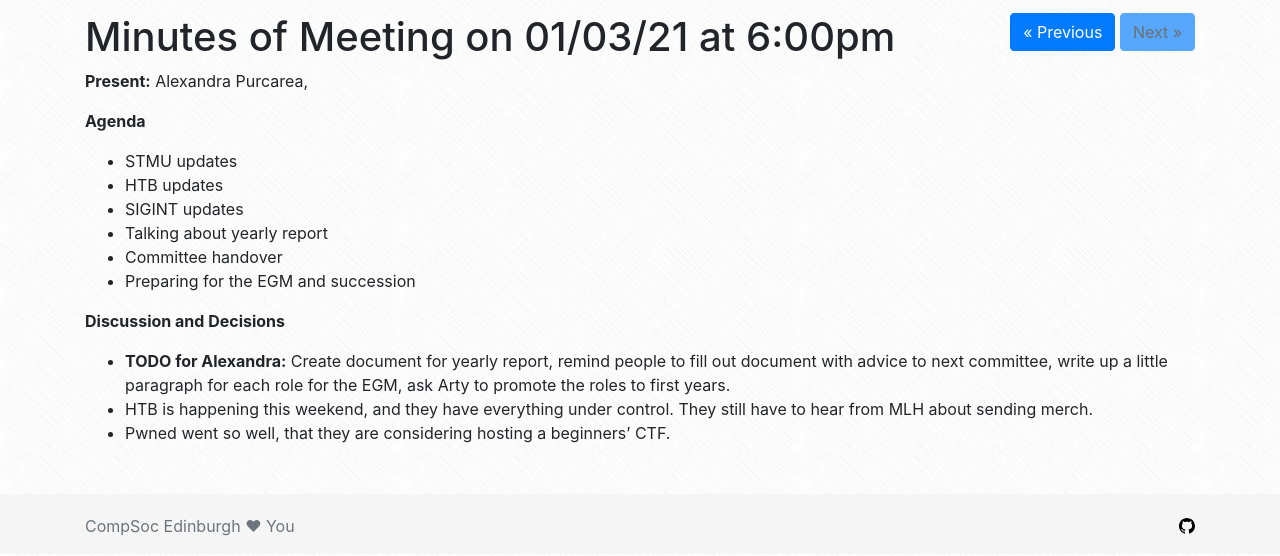
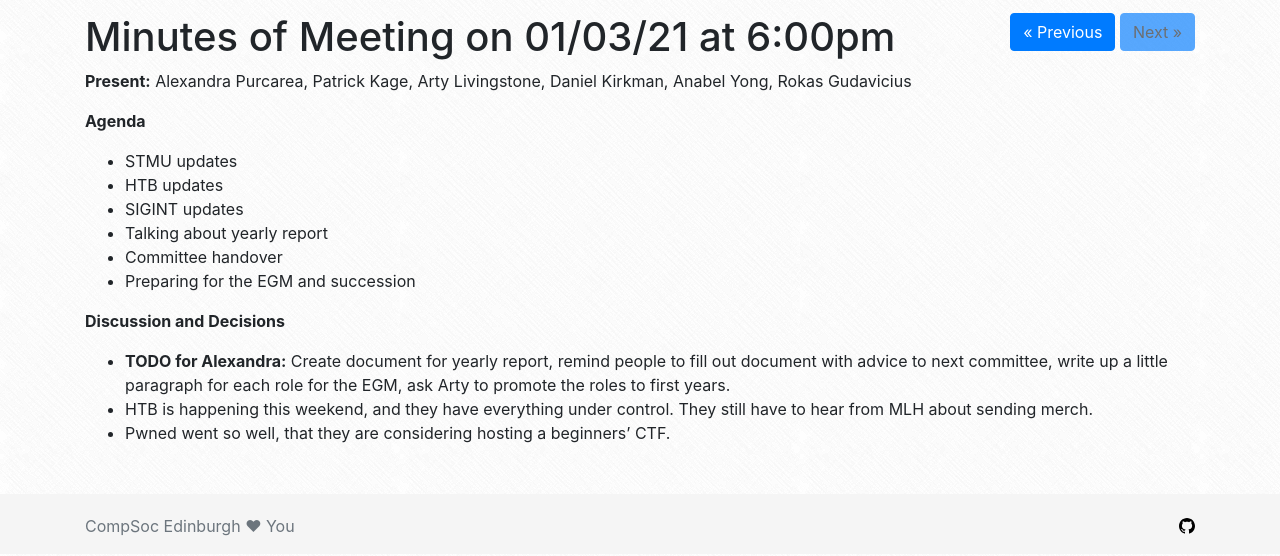
Before and after one commit to compsoc-edinburgh/website, a Jekyll site: the page built from _minutes/2021-03-01.md, in a window 1280 px wide. Shown: the part 346-902 px from the top of the page. Built offline with Jekyll 4.4.1, drawn with Linux system fonts in a browser that asks for light colours; nearby versions of some CDN libraries.

Commit message:
Update 2021-03-01.md

```diff
--- a/_minutes/2021-03-01.md
+++ b/_minutes/2021-03-01.md
@@ -2,7 +2,7 @@
 date: 2021-03-01 6:00pm
 ---
 
-**Present:** Alexandra Purcarea,
+**Present:** Alexandra Purcarea, Patrick Kage, Arty Livingstone, Daniel Kirkman, Anabel Yong, Rokas Gudavicius
 
 **Agenda**
 * STMU updates
```
